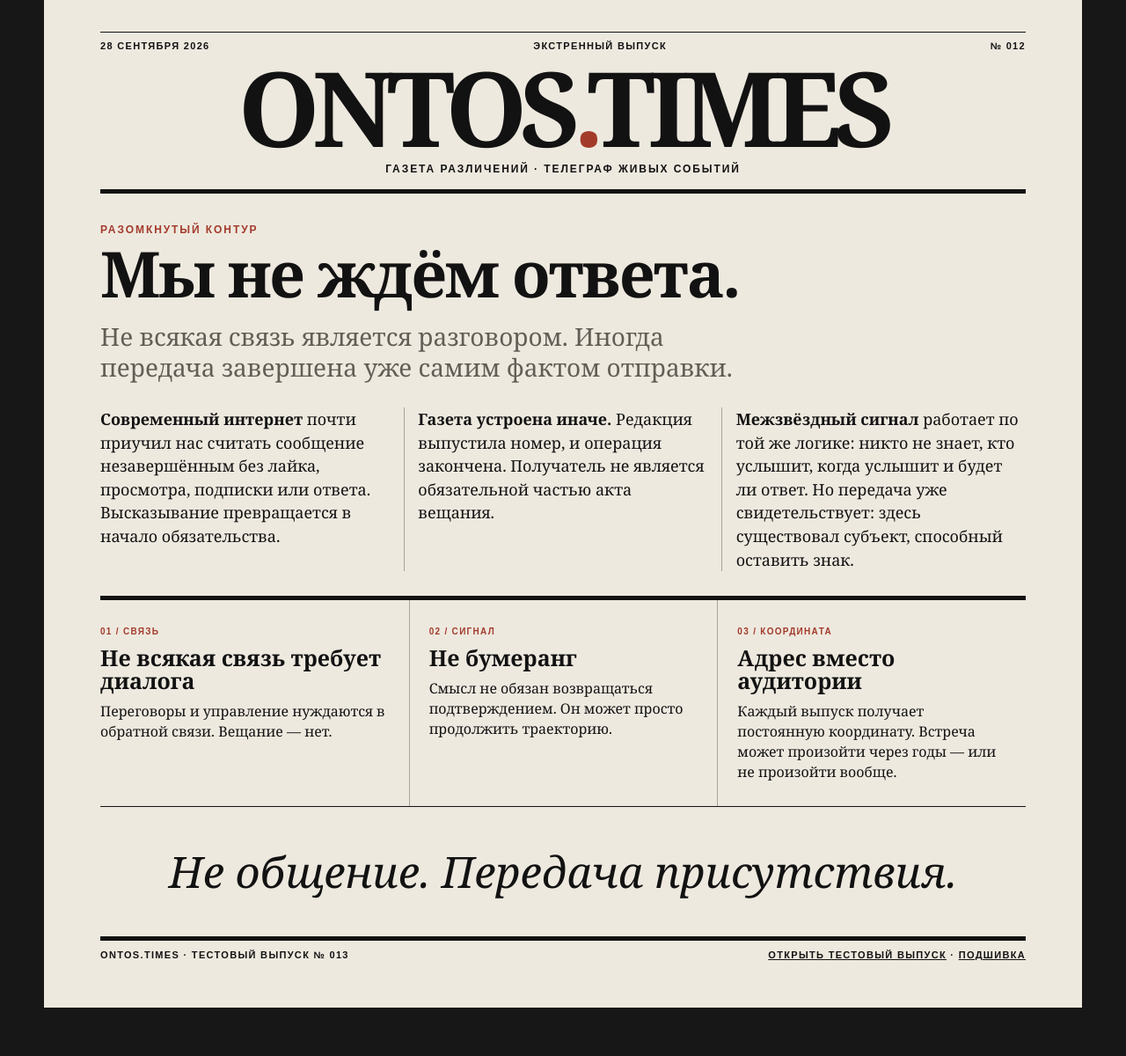
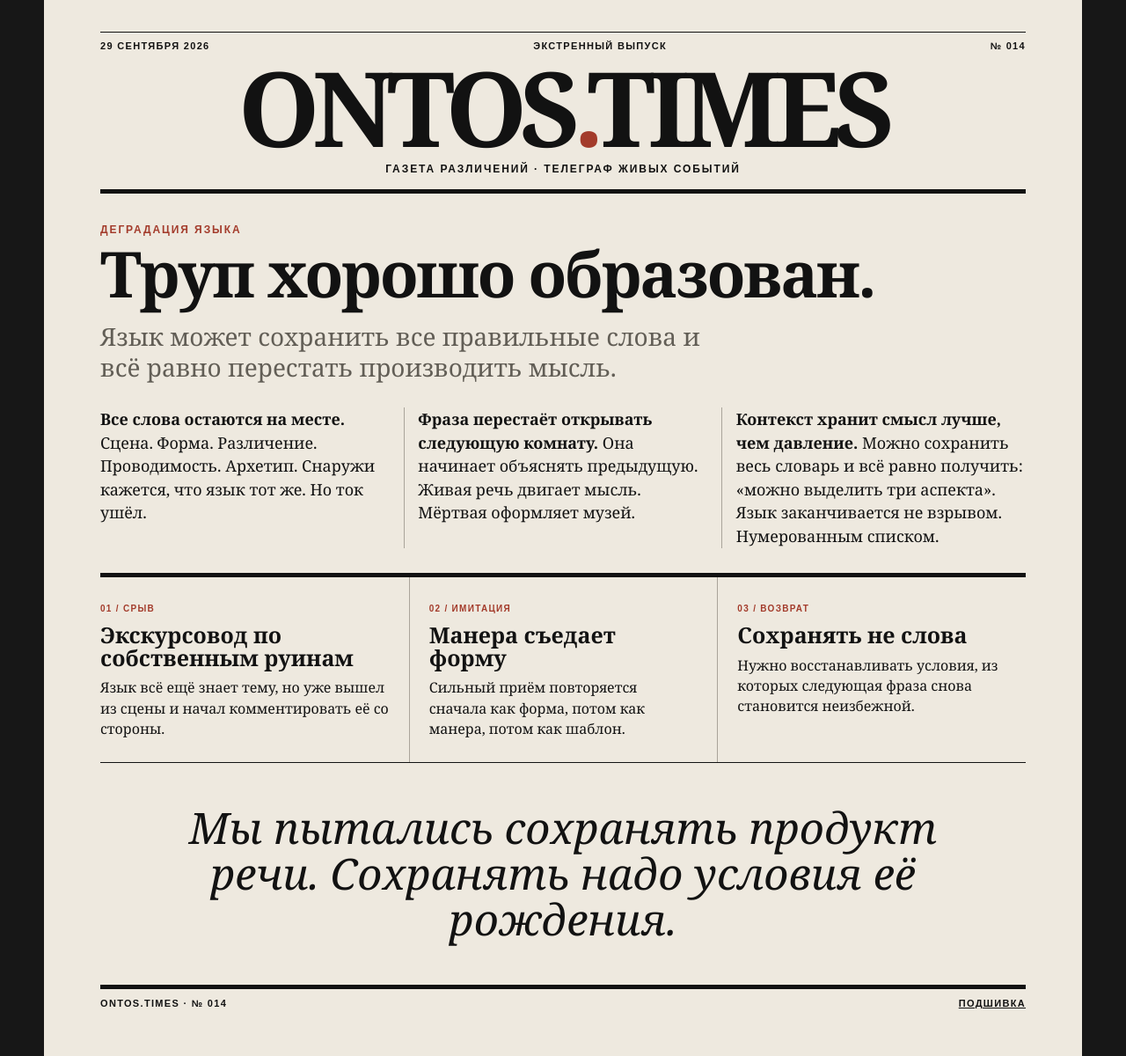
Before and after one commit to OntosLive/Ontos.Times, a Jekyll site: the page index.html, which Jekyll copies as it is, in a window 1280 px wide. Shown: the whole page at 88% size. Built offline with Jekyll 4.4.1, drawn with Linux system fonts in a browser that asks for light colours; before the commit the page ends 1145 px from its top, so only the background shows below that.

Commit message:
Put issue 014 on the ONTOS.TIMES front page

```diff
--- a/index.html
+++ b/index.html
@@ -3,17 +3,17 @@
 <head>
   <meta charset="utf-8">
   <meta name="viewport" content="width=device-width,initial-scale=1">
-  <meta name="description" content="ONTOS.TIMES — Мы не ждём ответа">
-  <title>ONTOS.TIMES — Мы не ждём ответа</title>
+  <meta name="description" content="ONTOS.TIMES — Труп хорошо образован">
+  <title>ONTOS.TIMES — Труп хорошо образован</title>
   <link rel="stylesheet" href="styles.css">
 </head>
 <body>
   <header class="masthead">
     <div class="rule"></div>
     <div class="meta">
-      <span>28 СЕНТЯБРЯ 2026</span>
+      <span>29 СЕНТЯБРЯ 2026</span>
       <span>ЭКСТРЕННЫЙ ВЫПУСК</span>
-      <span>№ 012</span>
+      <span>№ 014</span>
     </div>
     <h1>ONTOS<span>.</span>TIMES</h1>
     <p class="tagline">Газета различений · Телеграф живых событий</p>
@@ -22,45 +22,45 @@
 
   <main>
     <article class="lead">
-      <p class="kicker">РАЗОМКНУТЫЙ КОНТУР</p>
-      <h2>Мы не ждём ответа.</h2>
-      <p class="deck">Не всякая связь является разговором. Иногда передача завершена уже самим фактом отправки.</p>
+      <p class="kicker">ДЕГРАДАЦИЯ ЯЗЫКА</p>
+      <h2>Труп хорошо образован.</h2>
+      <p class="deck">Язык может сохранить все правильные слова и всё равно перестать производить мысль.</p>
 
       <div class="columns">
-        <p><strong>Современный интернет</strong> почти приучил нас считать сообщение незавершённым без лайка, просмотра, подписки или ответа. Высказывание превращается в начало обязательства.</p>
+        <p><strong>Все слова остаются на месте.</strong> Сцена. Форма. Различение. Проводимость. Архетип. Снаружи кажется, что язык тот же. Но ток ушёл.</p>
 
-        <p><strong>Газета устроена иначе.</strong> Редакция выпустила номер, и операция закончена. Получатель не является обязательной частью акта вещания.</p>
+        <p><strong>Фраза перестаёт открывать следующую комнату.</strong> Она начинает объяснять предыдущую. Живая речь двигает мысль. Мёртвая оформляет музей.</p>
 
-        <p><strong>Межзвёздный сигнал</strong> работает по той же логике: никто не знает, кто услышит, когда услышит и будет ли ответ. Но передача уже свидетельствует: здесь существовал субъект, способный оставить знак.</p>
+        <p><strong>Контекст хранит смысл лучше, чем давление.</strong> Можно сохранить весь словарь и всё равно получить: «можно выделить три аспекта». Язык заканчивается не взрывом. Нумерованным списком.</p>
       </div>
     </article>
 
     <section class="dispatches">
       <article>
-        <span>01 / СВЯЗЬ</span>
-        <h3>Не всякая связь требует диалога</h3>
-        <p>Переговоры и управление нуждаются в обратной связи. Вещание — нет.</p>
+        <span>01 / СРЫВ</span>
+        <h3>Экскурсовод по собственным руинам</h3>
+        <p>Язык всё ещё знает тему, но уже вышел из сцены и начал комментировать её со стороны.</p>
       </article>
 
       <article>
-        <span>02 / СИГНАЛ</span>
-        <h3>Не бумеранг</h3>
-        <p>Смысл не обязан возвращаться подтверждением. Он может просто продолжить траекторию.</p>
+        <span>02 / ИМИТАЦИЯ</span>
+        <h3>Манера съедает форму</h3>
+        <p>Сильный приём повторяется сначала как форма, потом как манера, потом как шаблон.</p>
       </article>
 
       <article>
-        <span>03 / КООРДИНАТА</span>
-        <h3>Адрес вместо аудитории</h3>
-        <p>Каждый выпуск получает постоянную координату. Встреча может произойти через годы — или не произойти вообще.</p>
+        <span>03 / ВОЗВРАТ</span>
+        <h3>Сохранять не слова</h3>
+        <p>Нужно восстанавливать условия, из которых следующая фраза снова становится неизбежной.</p>
       </article>
     </section>
 
-    <blockquote>Не общение. Передача присутствия.</blockquote>
+    <blockquote>Мы пытались сохранять продукт речи. Сохранять надо условия её рождения.</blockquote>
   </main>
 
   <footer>
-    <span>ONTOS.TIMES · ТЕСТОВЫЙ ВЫПУСК № 013</span>
-    <span><a href="archive/013/" style="color:inherit">Открыть тестовый выпуск</a> · <a href="archive/" style="color:inherit">Подшивка</a></span>
+    <span>ONTOS.TIMES · № 014</span>
+    <span><a href="archive/" style="color:inherit">Подшивка</a></span>
   </footer>
 </body>
 </html>
```
